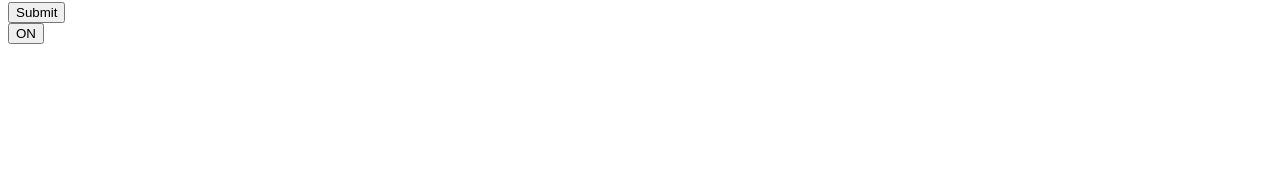
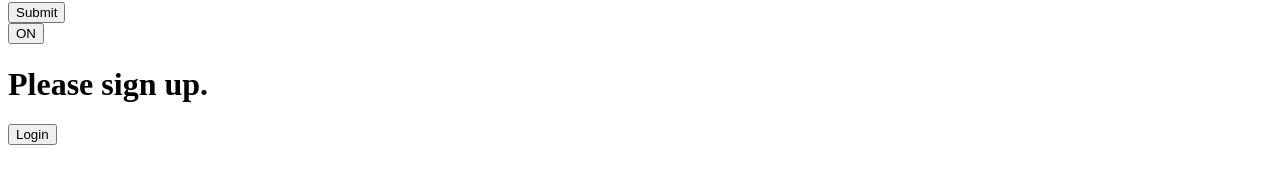
Before and after one commit to fjmn2001/react17, a React (Create React App) app in the folder apps/getting-started/: page / in a window 1280 px wide. Shown: the part 301-484 px from the top of the page. Built offline with nearby package versions, Linux system fonts and the light colour scheme.

Commit message:
feat: conditional rendering v1. Ref sn

```diff
--- a/apps/getting-started/src/App.tsx
+++ b/apps/getting-started/src/App.tsx
@@ -2,6 +2,7 @@ import Welcome from "./shared/components/Welcome";
 import Comment from "./shared/components/Comment";
 import Form from "./shared/components/Form";
 import Toggle from "./shared/components/Toggle";
+import LoginControl from "./conditional-rendering/components/LoginControl";
 
 interface User {
     firstName: string
@@ -24,6 +25,7 @@ export default function App() {
             <Comment author={ {name: "José", avatarUrl: "#"} } text={ "Second comment" } />
             <Form />
             <Toggle />
+            <LoginControl />
         </>
     );
 }
--- /dev/null
+++ b/apps/getting-started/src/conditional-rendering/components/Greeting.tsx
@@ -0,0 +1,12 @@
+import UserGreeting from "./UserGreeting";
+import GuestGreeting from "./GuestGreeting";
+
+const Greeting = ({isLoggedIn}: { isLoggedIn: boolean }) => {
+    if (isLoggedIn) {
+        return <UserGreeting />;
+    }
+
+    return <GuestGreeting />;
+}
+
+export default Greeting;
--- /dev/null
+++ b/apps/getting-started/src/conditional-rendering/components/GuestGreeting.tsx
@@ -0,0 +1,5 @@
+const GuestGreeting = () => {
+    return <h1>Please sign up.</h1>;
+}
+
+export default GuestGreeting;
--- /dev/null
+++ b/apps/getting-started/src/conditional-rendering/components/LoginButton.tsx
@@ -0,0 +1,9 @@
+const LoginButton = ({onClick}: { onClick: () => void }) => {
+    return (
+        <button onClick={ onClick }>
+            Login
+        </button>
+    );
+}
+
+export default LoginButton;
--- /dev/null
+++ b/apps/getting-started/src/conditional-rendering/components/LoginControl.tsx
@@ -0,0 +1,33 @@
+import Greeting from "./Greeting";
+import LoginButton from "./LoginButton";
+import LogoutButton from "./LogoutButton";
+import { useState } from "react";
+
+const LoginControl = () => {
+
+    const [isLoggedIn, setIsLoggedIn] = useState(false);
+
+    const handleLoginClick = () => {
+        setIsLoggedIn(true);
+    }
+
+    const handleLogoutClick = () => {
+        setIsLoggedIn(false);
+    }
+
+    let button;
+    if (isLoggedIn) {
+        button = <LogoutButton onClick={ handleLogoutClick } />;
+    } else {
+        button = <LoginButton onClick={ handleLoginClick } />;
+    }
+
+    return (
+        <div>
+            <Greeting isLoggedIn={ isLoggedIn } />
+            { button }
+        </div>
+    );
+}
+
+export default LoginControl;
--- /dev/null
+++ b/apps/getting-started/src/conditional-rendering/components/LogoutButton.tsx
@@ -0,0 +1,9 @@
+const LogoutButton = ({onClick}: { onClick: () => void }) => {
+    return (
+        <button onClick={ onClick }>
+            Logout
+        </button>
+    );
+}
+
+export default LogoutButton;
--- /dev/null
+++ b/apps/getting-started/src/conditional-rendering/components/UserGreeting.tsx
@@ -0,0 +1,5 @@
+const UserGreeting = () => {
+    return <h1>Welcome back!</h1>;
+}
+
+export default UserGreeting;
```
